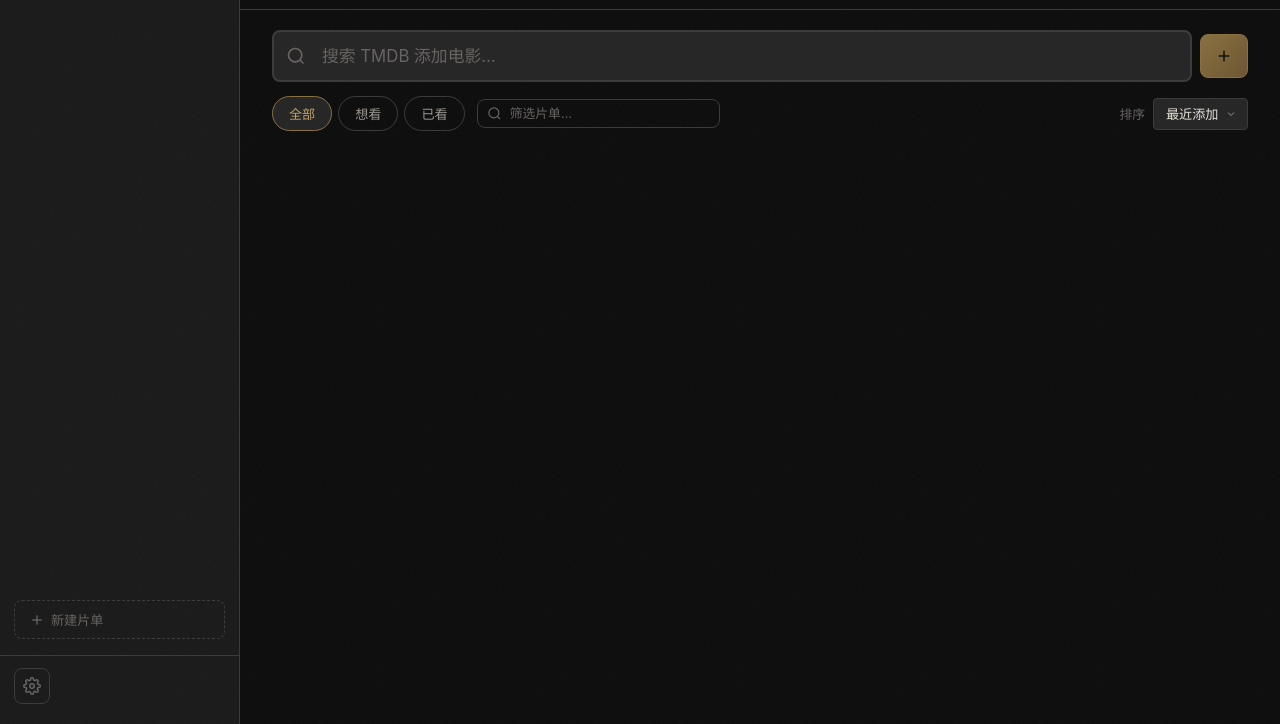
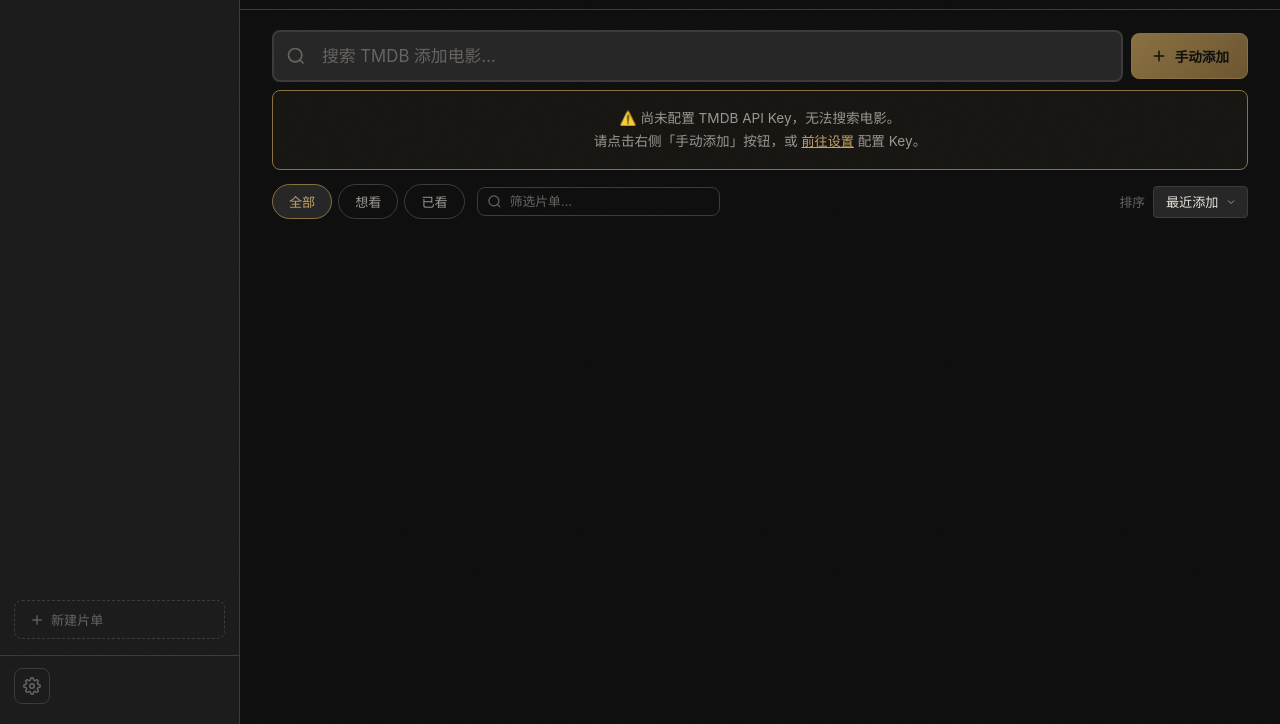
Before and after one commit to p56568833/movie-watchlist, a website: page public/index.html in a window 1280 px wide. Shown: the part 76-800 px from the top of the page. Drawn offline with nearby package versions, Linux system fonts and the light colour scheme; no server answers; a web font is replaced by a local one.

Commit message:
🔧 加固添加入口：手动添加按钮显式文字 + 无Key时醒目提示
- 「手动添加」按钮改为全尺寸带文字，不再只是小图标
- 未配置 TMDB Key 时页面加载即显示金色提示框
- 提示框引导用户使用手动添加或前往设置

```diff
--- a/public/app.js
+++ b/public/app.js
@@ -443,6 +443,9 @@ const tmdbSearchInput = $('#tmdbSearch');
 const tmdbDropdown = $('#tmdbDropdown');
 const tmdbHint = $('#tmdbHint');
 
+// Show hint on load if no key
+if (!tmdbKey) tmdbHint.classList.remove('hidden');
+
 tmdbSearchInput.addEventListener('input', () => {
   clearTimeout(tmdbTimer);
   const q = tmdbSearchInput.value.trim();
--- a/public/index.html
+++ b/public/index.html
@@ -79,16 +79,19 @@
             <circle cx="11" cy="11" r="8"/><path d="M21 21l-4.35-4.35"/>
           </svg>
           <input type="text" id="tmdbSearch" class="tmdb-search-input" placeholder="搜索 TMDB 添加电影…" autocomplete="off">
-          <button id="addBtnManual" class="btn btn-add btn-add-small" title="手动添加（TMDB 搜不到的电影）">
+          <button id="addBtnManual" class="btn btn-add" title="手动添加电影">
             <svg viewBox="0 0 24 24" width="18" height="18" fill="none" stroke="currentColor" stroke-width="2">
               <line x1="12" y1="5" x2="12" y2="19"/><line x1="5" y1="12" x2="19" y2="12"/>
             </svg>
+            <span>手动添加</span>
           </button>
         </div>
         <div class="tmdb-dropdown" id="tmdbDropdown"></div>
         <p class="tmdb-hint hidden" id="tmdbHint">
-          尚未配置 TMDB API Key —
+          ⚠️ 尚未配置 TMDB API Key，无法搜索电影。<br>
+          请点击右侧「手动添加」按钮，或
           <button type="button" class="link-btn" id="tmdbGoSettings">前往设置</button>
+          配置 Key。
         </p>
       </section>
 
--- a/public/style.css
+++ b/public/style.css
@@ -749,13 +749,12 @@ body {
   box-shadow: 0 0 0 4px rgba(196,162,101,0.08);
 }
 
-/* Add button next to search */
-.btn-add-small {
-  padding: 12px 14px;
+/* Add button next to search — now full size with text */
+.tmdb-search-wrap .btn-add {
   flex-shrink: 0;
+  padding: 12px 18px;
+  font-size: 0.85rem;
 }
-
-.btn-add-small span { display: none; }
 
 /* TMDB dropdown */
 .tmdb-dropdown {
@@ -871,9 +870,14 @@ body {
 
 .tmdb-hint {
   text-align: center;
-  padding: 12px 0 4px;
-  font-size: 0.82rem;
-  color: var(--text-muted);
+  padding: 16px 20px;
+  font-size: 0.85rem;
+  color: var(--text-dim);
+  background: rgba(196,162,101,0.05);
+  border: 1px solid var(--gold-dim);
+  border-radius: var(--radius-md);
+  margin-top: 8px;
+  line-height: 1.7;
 }
 
 .tmdb-hint.hidden { display: none; }
```
